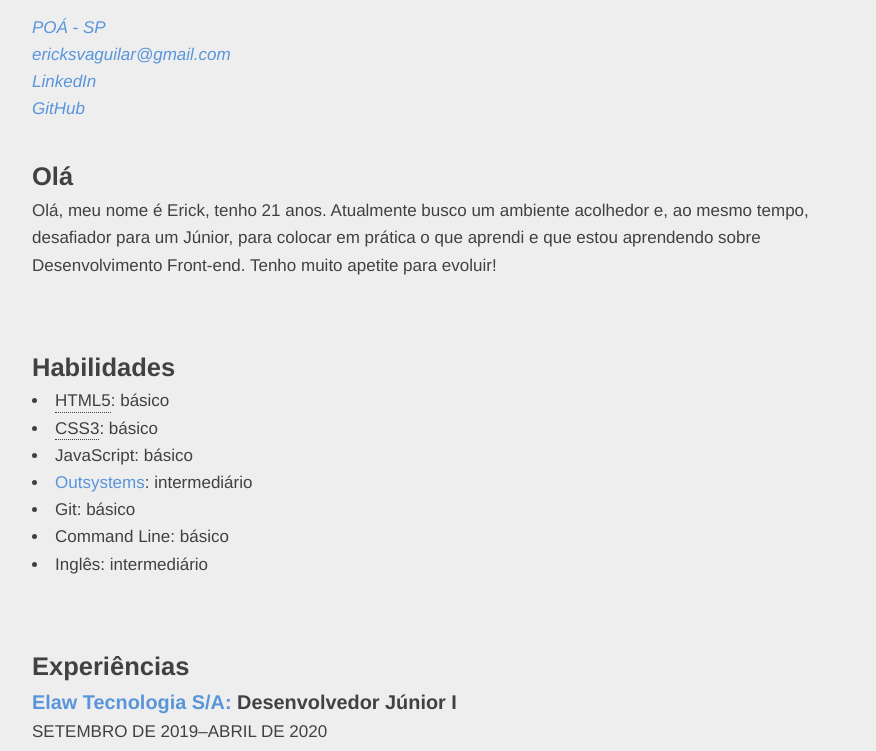
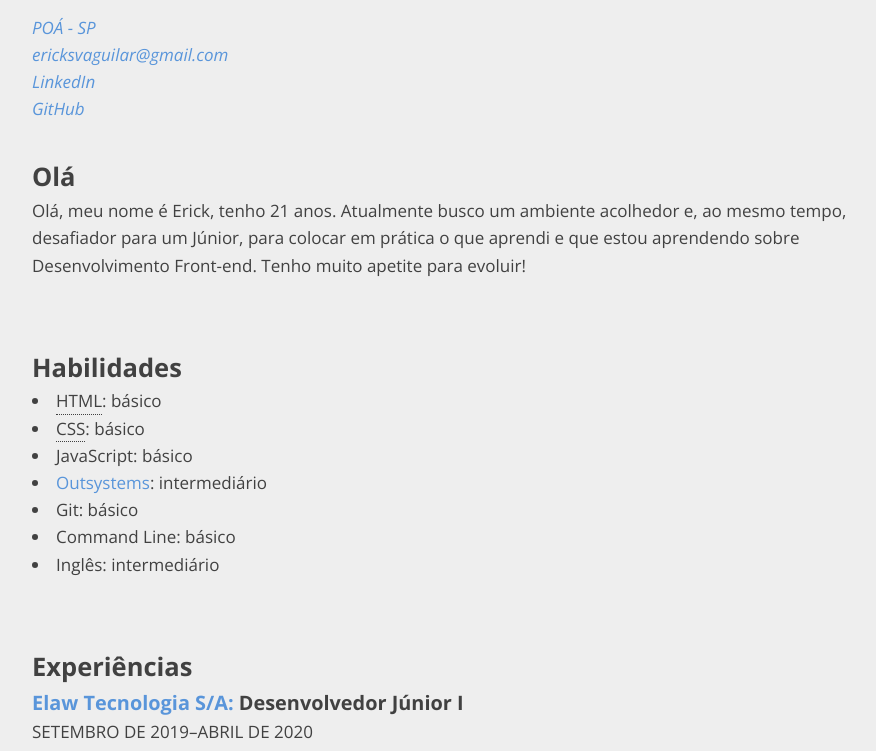
Before and after one commit to ericksvaguilar/curriculum, a plain HTML site: page index.html in a window 1280 px wide. Shown: the part 120-871 px from the top of the page, without its empty margins (192-1068 px from the left). Drawn offline with nearby package versions, Linux system fonts and the light colour scheme.

Commit message:
refactor html and css

```diff
--- a/index.html
+++ b/index.html
@@ -5,6 +5,7 @@
   <meta charset="UTF-8">
   <meta name="viewport" content="width=device-width, initial-scale=1.0">
   <meta name="author" content="Erick Aguilar">
+  <meta name="description" content="Erick's curriculum vitae">
   <title>Erick Aguilar</title>
   <link rel="stylesheet" href="/resources/css/index.css">
 </head>
@@ -12,35 +13,18 @@
 <body>
   <div class="page">
     <header class="profile">
-      <h1>Erick Silva Aguilar</h1>
+      <h1>Erick Aguilar</h1>
       <small>Front-end Developer</small>
     </header>
 
     <address class="contact">
       <ul class="contact__list">
+        <li><a href="https://goo.gl/maps/t3NEnpY9i3osAJXf9" target="_blank" rel="noopener noreferrer">POÁ - SP</a></li>
+        <li><a href="mailto:ericksvaguilar@gmail.com">ericksvaguilar@gmail.com</a></li>
         <li>
-          <a href="https://goo.gl/maps/t3NEnpY9i3osAJXf9" target="_blank" rel="noopener noreferrer">
-            POÁ - SP
-          </a>
-        </li>
-
-        <li>
-          <a href="mailto:ericksvaguilar@gmail.com">
-            ericksvaguilar@gmail.com
-          </a>
-        </li>
-
-        <li>
-          <a href="https://www.linkedin.com/in/erick-aguilar-966952180" target="_blank" rel="noopener noreferrer">
-            LinkedIn
-          </a>
-        </li>
-
-        <li>
-          <a href="https://github.com/ericksvaguilar" target="_blank" rel="noopener noreferrer">
-            GitHub
-          </a>
-        </li>
+          <a href="https://www.linkedin.com/in/erick-aguilar-966952180" target="_blank"
+            rel="noopener noreferrer">LinkedIn</a></li>
+        <li><a href="https://github.com/ericksvaguilar" target="_blank" rel="noopener noreferrer">GitHub</a></li>
       </ul>
     </address>
 
@@ -58,24 +42,13 @@
       <h2>Habilidades</h2>
 
       <ul>
-        <li>
-          <abbr title="HyperText Markup Language">HTML5</abbr>: básico
-        </li>
-
-        <li>
-          <abbr title="Cascading Style Sheets">CSS3</abbr>: básico
-        </li>
-
+        <li><abbr title="HyperText Markup Language">HTML</abbr>: básico</li>
+        <li><abbr title="Cascading Style Sheets">CSS</abbr>: básico</li>
         <li>JavaScript: básico</li>
-
-        <li>
-          <a href="https://www.outsystems.com/" target="_blank" rel="noopener noreferrer">Outsystems</a>: intermediário
-        </li>
-
+        <li><a href="https://www.outsystems.com/" target="_blank" rel="noopener noreferrer">Outsystems</a>:
+          intermediário</li>
         <li>Git: básico</li>
-
         <li>Command Line: básico</li>
-
         <li>Inglês: intermediário</li>
       </ul>
     </section><!-- Skills End -->
@@ -85,23 +58,19 @@
       <h2>Experiências</h2>
 
       <section class="cv-section__company">
-        <h3><a href="https://elaw.com.br/en/" target="_blank" rel="noopener noreferrer">Elaw Tecnologia S/A:</a>
-          Desenvolvedor Júnior I
-        </h3>
+        <h3><a href="https://elaw.com.br/en/" target="_blank" rel="noopener noreferrer">Elaw Tecnologia
+            S/A: </a>Desenvolvedor Júnior I</h3>
 
         <p><time datetime="2019-09">SETEMBRO DE 2019</time>&ndash;<time datetime="2020-04">ABRIL DE 2020</time></p>
-
-
         <p>Prestava manutenção e suporte de integrações entre o software jurídico da empresa e o
           software dos
           clientes e
           de terceiros, utilizando Outsystems.</p>
         <p>Fazia consultas no banco de dados SQL.</p>
         <p>Utilizava ferramentas como o <a href="https://www.soapui.org/" target="_blank"
-            rel="noopener noreferrer">SoapUI</a> para fazer testes de integrações
+            rel="noopener noreferrer">SoapUI</a> para fazer testes de integrações.
           Para atendimento dos chamados utilizava o software <a href="https://deskmanager.com.br/" target="_blank"
             rel="noopener noreferrer">Desk Manager</a>.</p>
-
       </section>
 
       <section class="cv-section__company">
@@ -109,7 +78,6 @@
           SAC I</h3>
 
         <p><time datetime="2019-05">MAIO DE 2019</time>&ndash;<time datetime="2019-09">SETEMBRO DE 2019</time></p>
-
         <p>Efetuava o atendimento telefônico de clientes da empresa Veloe a fim de sanar suas dúvidas ou problemas
           relacionados ao serviço.</p>
       </section>
--- a/resources/css/index.css
+++ b/resources/css/index.css
@@ -1,3 +1,5 @@
+@import url('https://fonts.googleapis.com/css2?family=Open+Sans:ital,wght@0,300;0,400;0,600;0,700;0,800;1,300;1,400;1,600;1,700;1,800&display=swap');
+
 /* General Rules */
 * {
   margin: 0;
@@ -10,7 +12,7 @@ body {
   color: #414141;
 
   font-size: 17px;
-  font-family: Helvetica, Arial, sans-serif;
+  font-family: 'Open Sans', sans-serif;
   line-height: 1.6;
 
   min-width: 320px;
```
